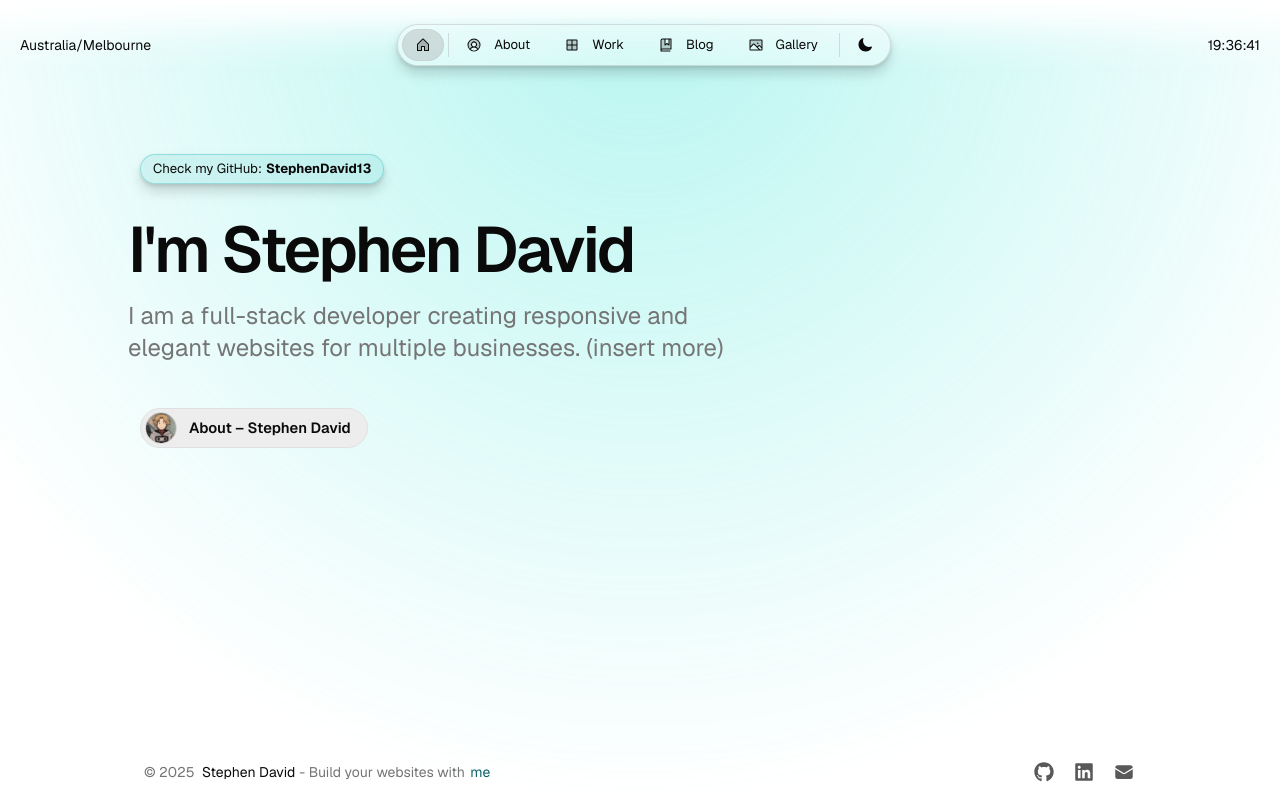
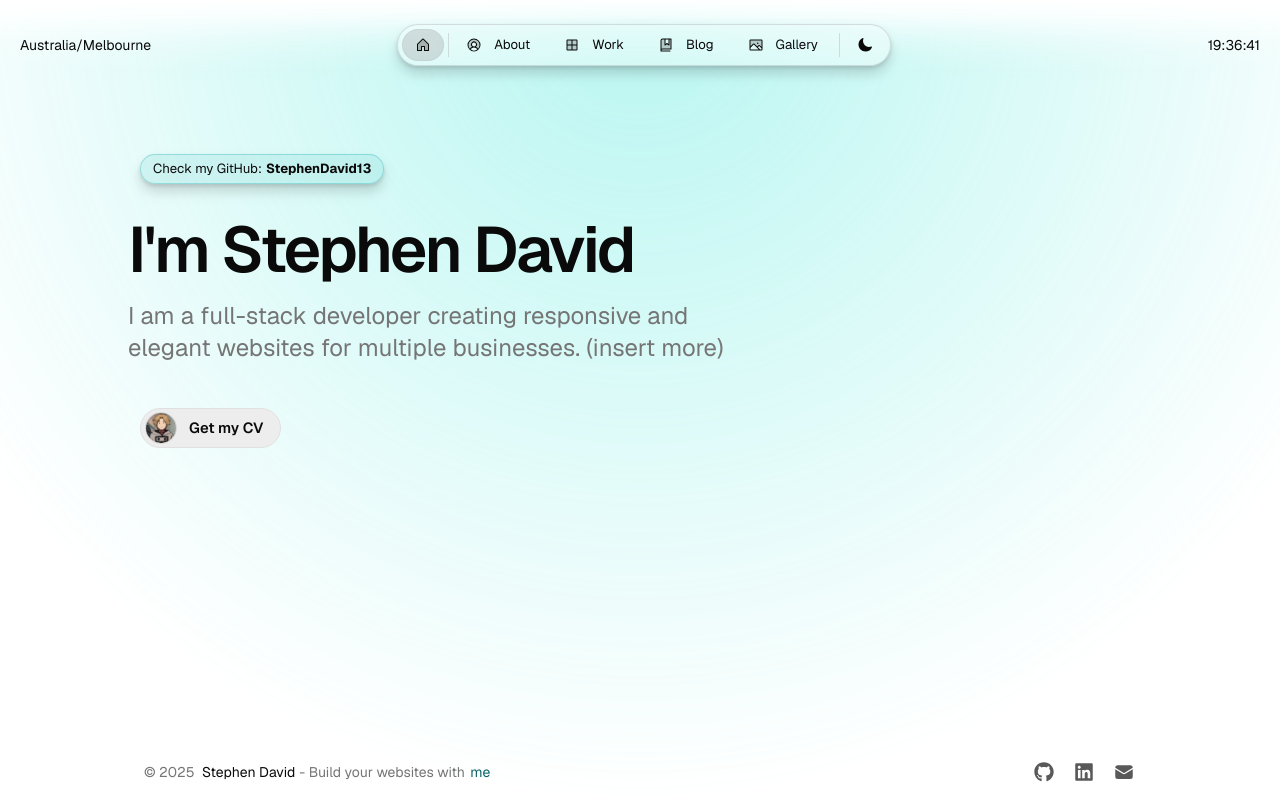
Before and after one commit to StephenDavid13/stephendavid-portfolio, a Next.js app: page / in a window 1280 px wide. Built offline with nearby package versions, Linux system fonts and the light colour scheme.

Commit message:
Place my CV

```diff
--- a/src/app/page.tsx
+++ b/src/app/page.tsx
@@ -58,7 +58,7 @@ export default function Home() {
             <Button
               id="about"
               data-border="rounded"
-              href={about.path}
+              href="/files/Stephen_Lawrence_David-CV.pdf"
               variant="secondary"
               size="m"
               arrowIcon
@@ -71,7 +71,7 @@ export default function Home() {
                     size="m"
                   />
                 )}
-                {about.title}
+                Get my CV
               </Flex>
             </Button>
           </RevealFx>
```
Also changed, not shown: 1 other file (tests, documents, lock files or other folders).
